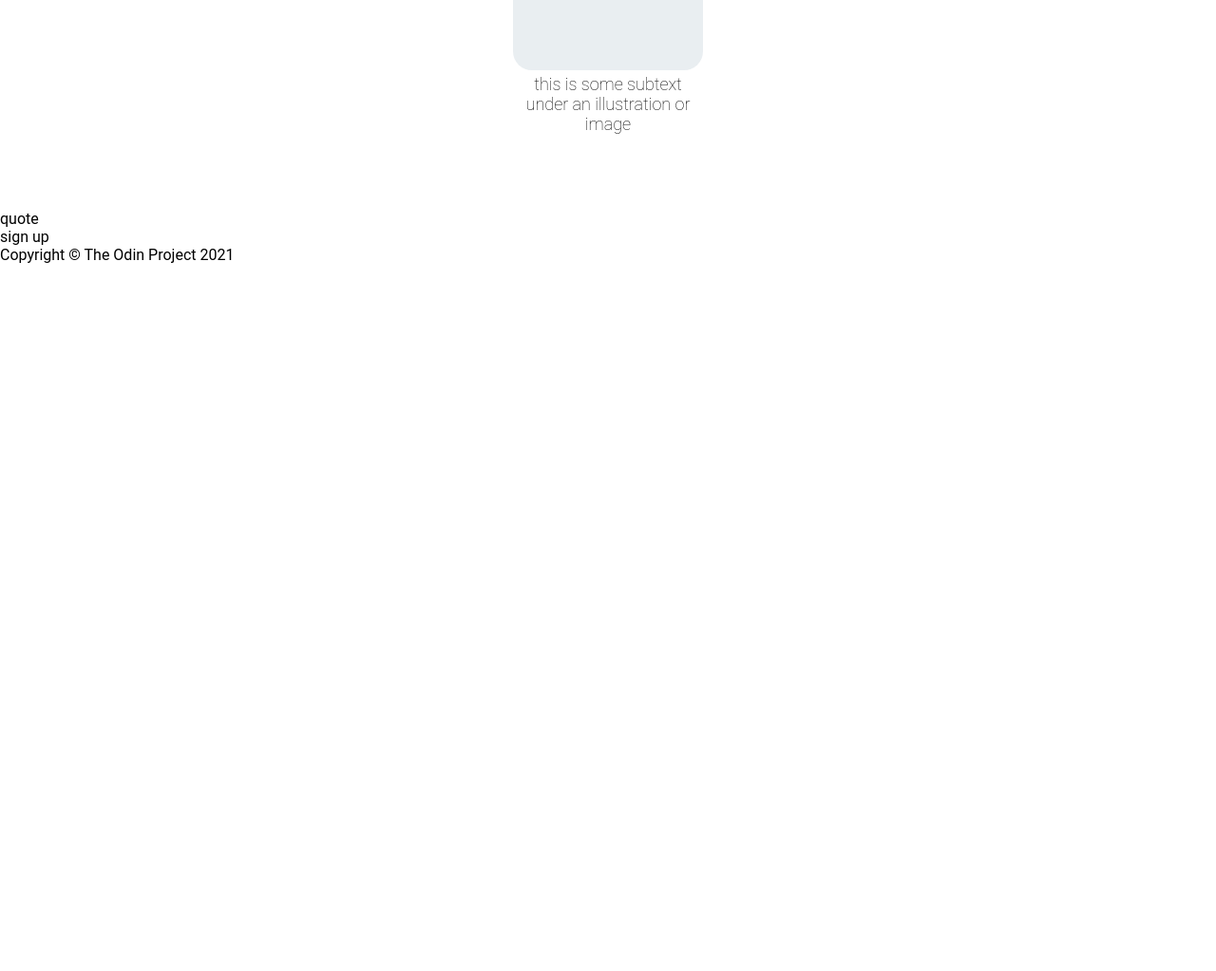
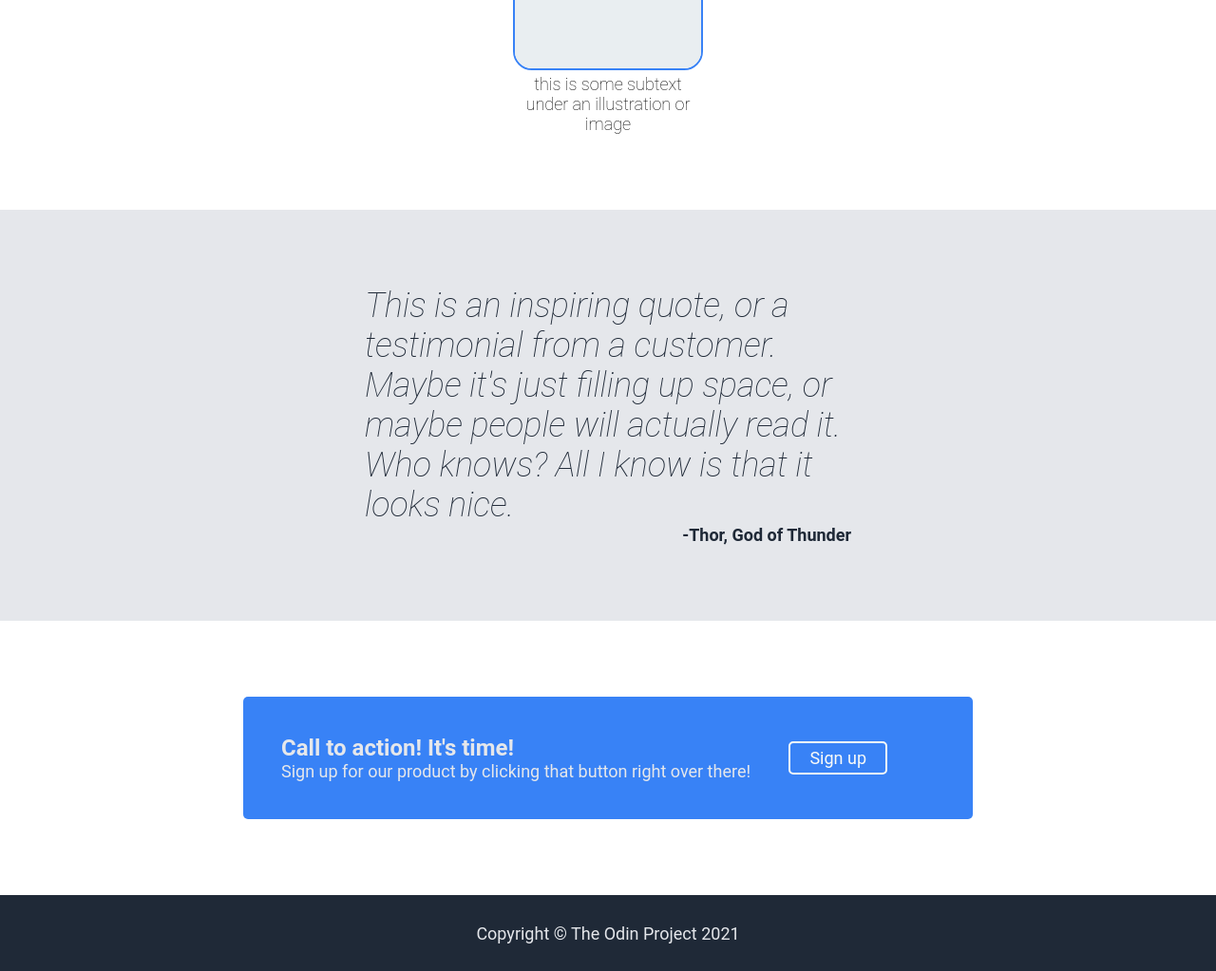
Before and after one commit to NoudGoedemondt/landing-page, a plain HTML site: page index.html in a window 1280 px wide. Shown: the part 989-2012 px from the top of the page at 95% size. Before the commit the page ends 1267 px from the top, so only its background shows below. Drawn offline with Linux system fonts and the light colour scheme.

Commit message:
added quote, sign-up and footer sections

```diff
--- a/index.html
+++ b/index.html
@@ -13,9 +13,9 @@
                 Header Logo
             </h1>
             <ul id="header-links">
-                <li>header link one</li>
-                <li>header link two</li>
-                <li>header link three</li>
+                <li><a href="index.html">header link one</a></li>
+                <li><a href="index.html">header link two</a></li>
+                <li><a href="index.html">header link three</a></li>
             </ul>
         </div>
     </header>
@@ -67,15 +67,29 @@
     </div>
 
     <div class="quote">
-        quote
+        <div class="content">
+            <p class="text">This is an inspiring quote, or a testimonial from a customer.
+                Maybe it's just filling up space, or maybe people will actually read it.
+                Who knows? All I know is that it looks nice.
+            </p>
+            <p class="signee">
+                -Thor, God of Thunder
+            </p>
+        </div>
     </div>
 
     <div class="sign-up">
-        sign up
+        <div class="content">
+            <div class="action-call">
+                <h3>Call to action! It's time!</h3>
+                <p>Sign up for our product by clicking that button right over there!</p>
+            </div>
+            <button>Sign up</button>
+        </div>
     </div>
 
     <footer>
-        Copyright © The Odin Project 2021
+        <p class="footer-text">Copyright © The Odin Project 2021</p>
     </footer>
 </body>
 </html>
--- a/style.css
+++ b/style.css
@@ -3,12 +3,9 @@
     padding: 0;
     font-family: 'Roboto', sans-serif;
     box-sizing: border-box;
-
-    /*Add red outline to all elements
-    outline: red 1px auto;*/
 }
 
-/*Have page content span only 70% of screen*/
+/*have page content span only 60% of screen*/
 .content {
     width: 60%;
 }
@@ -41,6 +38,12 @@ header > .content {
     display: flex;
     list-style: none;
     gap: 20px;
+}
+
+#header-links li a {
+    /* Resetting link styles */
+    text-decoration: none;
+    color: inherit;
 }
 
 /*Hero styling*/
@@ -127,6 +130,7 @@ header > .content {
     height: 200px;
     width: 200px;
     border-radius: 20px;
+    border: 2px solid #3882F6;
 }
 
 .container > * > .subtext {
@@ -137,3 +141,86 @@ header > .content {
 }
 
 /*quote styling*/
+.quote {
+    display: flex;
+    justify-content: center;
+    align-items: center;
+    background-color: #E5E7EB;
+    padding-top: 10vh;
+    padding-bottom: 10vh;
+}
+
+    /*shrink content*/
+.quote > .content {
+    width: 40%;
+}
+
+.quote > .content > .text {
+    font-size: 36px;
+    color: #1F2937;
+    font-weight: lighter;
+    font-style: italic;
+}
+
+.quote > .content > .signee {
+    font-size: 18px;
+    color: #1F2937;
+    font-weight: bold;
+    text-align: right;
+}
+
+/*sign-up styling*/
+.sign-up {
+    display: flex;
+    align-items: center;
+    justify-content: center;
+    padding-top: 10vh;
+    padding-bottom: 10vh;
+}
+
+.sign-up > .content {
+    background-color: #3882F6;
+    display: flex;
+    align-items: center;
+    justify-content: space-between;
+    padding: 5vh;
+    border-radius: 5px;
+}
+
+.action-call > h3 {
+    font-size: 24px;
+    color: #E5E7EB;
+    font-weight: bold;
+}
+
+.action-call > p {
+    font-size: 18px;
+    color: #E5E7EB;
+}
+
+.sign-up > .content > button {
+    font-size: 18px;
+    color: #F9FAF8;
+    background-color: #3882F6;
+    padding: 5px;
+    padding-left: 20px;
+    padding-right: 20px;
+    border: 2px solid #F9FAF8;
+    border-radius: 5px;
+    margin-right: 50px;
+}
+
+/*footer styling*/
+footer {
+    display: flex;
+    justify-content: center;
+    align-items: center;
+    background: #1F2937;
+    height: 80px;
+    width: 100%;
+}
+
+footer > .footer-text {
+    font-size: 18px;
+    color: #E5E7EB;
+}
```
Also changed, not shown: img/generic-white-logo.png (deleted).
